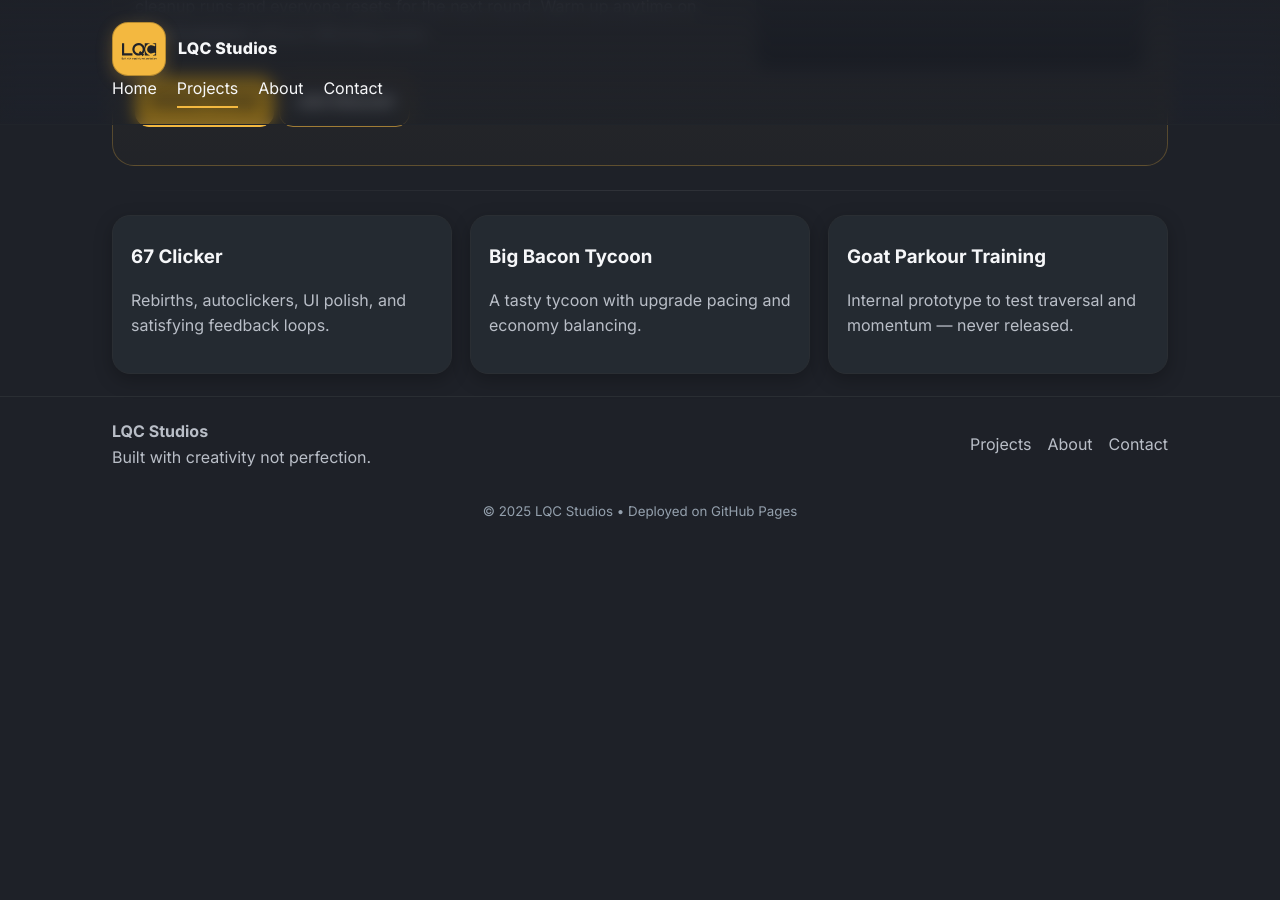
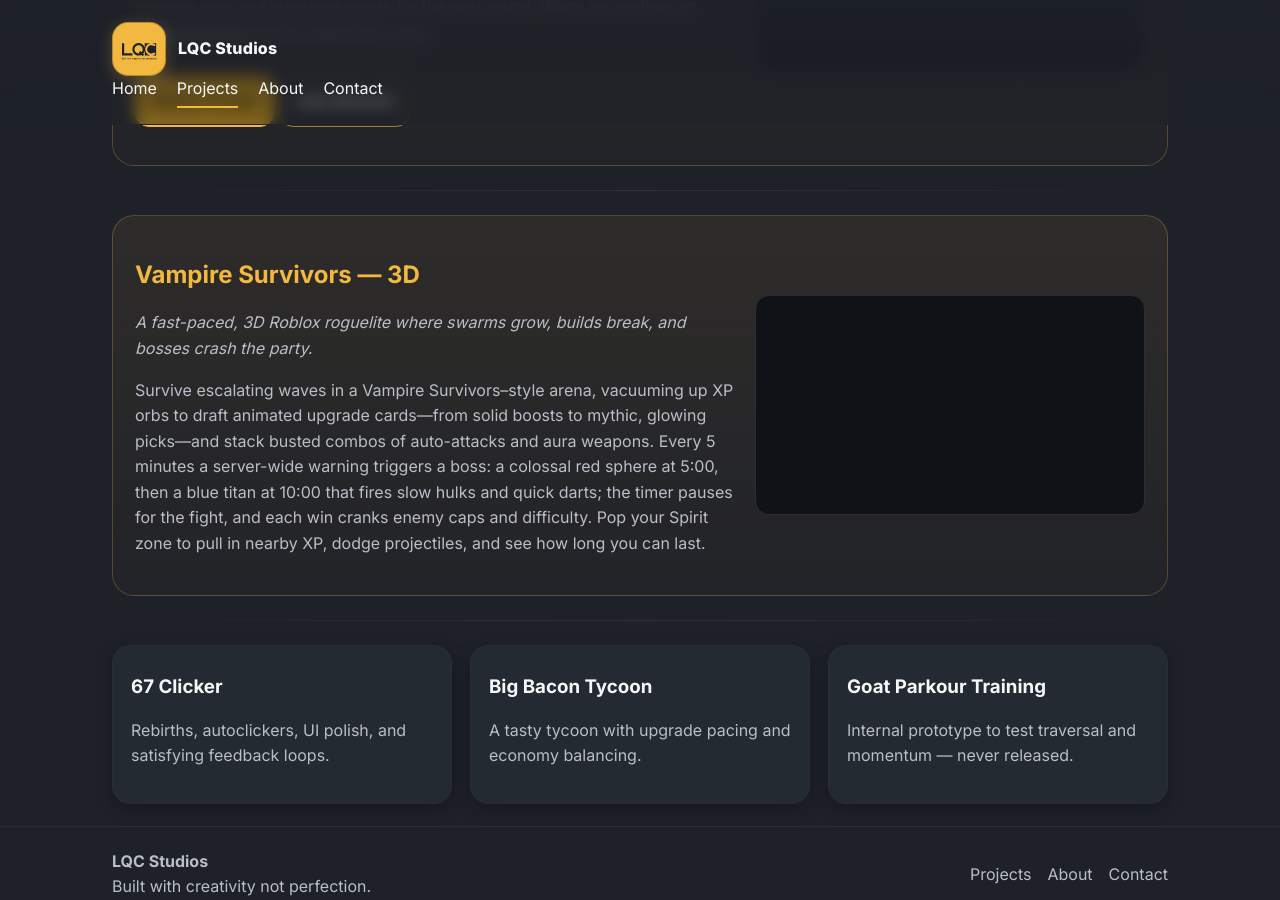
Before and after one commit to ishaan33t/LQC, a Jekyll site: the page built from projects.md, in a window 1280 px wide and 900 px high, scrolled down 469 px. Built offline with Jekyll 4.4.1, drawn with Linux system fonts in a browser that asks for light colours; before the commit the page ends 1015 px from its top, so only the background shows below that.

Commit message:
Add 'Vampire Survivors — 3D' section to projects
Added a new section for 'Vampire Survivors — 3D' with a detailed description of the game mechanics and features.

```diff
--- a/projects.md
+++ b/projects.md
@@ -28,6 +28,19 @@
 
 <div class="hr"></div>
 
+<section class="featured reveal">
+  <div>
+    <h2>Vampire Survivors — 3D</h2>
+    <p class="muted"><em>A fast-paced, 3D Roblox roguelite where swarms grow, builds break, and bosses crash the party.</em></p>
+    <p class="muted">
+      Survive escalating waves in a Vampire Survivors–style arena, vacuuming up XP orbs to draft animated upgrade cards—from solid boosts to mythic, glowing picks—and stack busted combos of auto-attacks and aura weapons. Every 5 minutes a server-wide warning triggers a boss: a colossal red sphere at 5:00, then a blue titan at 10:00 that fires slow hulks and quick darts; the timer pauses for the fight, and each win cranks enemy caps and difficulty. Pop your Spirit zone to pull in nearby XP, dodge projectiles, and see how long you can last.
+    </p>
+  </div>
+  <div class="media"></div>
+</section>
+
+<div class="hr"></div>
+
 <div class="grid">
   <article class="card reveal">
     <h3>67 Clicker</h3>
```
